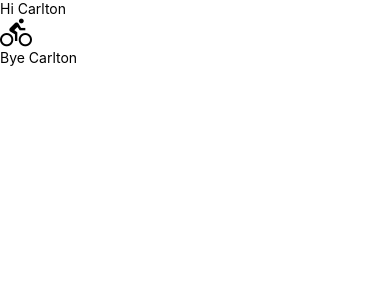
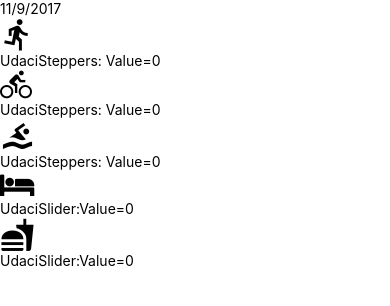
Before and after one commit to carltonwin8/UdaciFitness, a React Native app: screen / in a window 390 px wide. Shown: the top 306 px of the page. Built offline with nearby package versions, Linux system fonts and the light colour scheme.

Commit message:
add skeleton for ui

```diff
--- a/components/AddEntry.js
+++ b/components/AddEntry.js
@@ -1,14 +1,58 @@
 import React, { Component } from 'react';
 import { View, Text } from 'react-native';
 import { getMetricMetaInfo } from '../utils/helpers';
-
+import UdaciSlider from './UdaciSlider';
+import UdaciSteppers from './UdaciSteppers';
+import DateHeader from './DateHeader';
 
 export default class AddEntry extends Component {
+  state = {
+    run: 0,
+    bike: 0,
+    swim: 0,
+    sleep: 0,
+    eat: 0,
+  }
+  increment = metric => {
+    const { max, step } = getMetricMetaInfo(metric);
+    this.setState(state => {
+      const count = state[metric] + step;
+      return {...state, [metric]: count > max ? max : count}
+    });
+  }
+  decrement = metric => {
+  const { step } = getMetricMetaInfo(metric);
+    this.setState(state => {
+    const count = state[metric] - step;
+      return {...state, [metric]: count < 0 ? 0 : count}
+    });
+  }
+  slide = (metric, value) => {
+    this.setState(state => ({...state, [metric]: value}));
+  }
   render = () => {
+    const metaInfo = getMetricMetaInfo();
     return (<View>
-      <Text>Hi Carlton</Text>
-      {getMetricMetaInfo("bike").getIcon()}
-      <Text>Bye Carlton</Text>
+      <DateHeader date={(new Date()).toLocaleDateString()} />
+      {Object.keys(metaInfo).map(key => {
+        const { getIcon, type, ...rest } = metaInfo[key];
+        const value = this.state[key];
+        return (<View key={key}>
+          {getIcon()}
+          {type === "steppers"
+            ? <UdaciSteppers
+                value={value}
+                onChange={(value) => this.side(key, value)}
+                {...rest}
+              />
+            : <UdaciSlider
+                value={value}
+                onInc={() => this.increment(key)}
+                onDec={() => this.decrement(key)}
+                {...rest}
+              />}
+        </View>);
+      })}
     </View>);
   }
 }
--- /dev/null
+++ b/components/DateHeader.js
@@ -0,0 +1,6 @@
+import React from 'react';
+import { Text } from 'react-native';
+
+export default function DateHeader ({date}) {
+  return (<Text>{date}</Text>);
+}
--- /dev/null
+++ b/components/UdaciSlider.js
@@ -0,0 +1,8 @@
+import React from 'react';
+import { View, Text } from 'react-native';
+
+export default function UdaciSlider (props) {
+  return (<View>
+  <Text>UdaciSlider:Value={props.value}</Text>
+  </View>);
+}
--- /dev/null
+++ b/components/UdaciSteppers.js
@@ -0,0 +1,8 @@
+import React from 'react';
+import { View, Text } from 'react-native';
+
+export default function UdaciSteppers (props) {
+  return (<View>
+    <Text>UdaciSteppers: Value={props.value}</Text>
+  </View>);
+}
```
Also changed, not shown: 2 other files (tests, documents, lock files or other folders).
